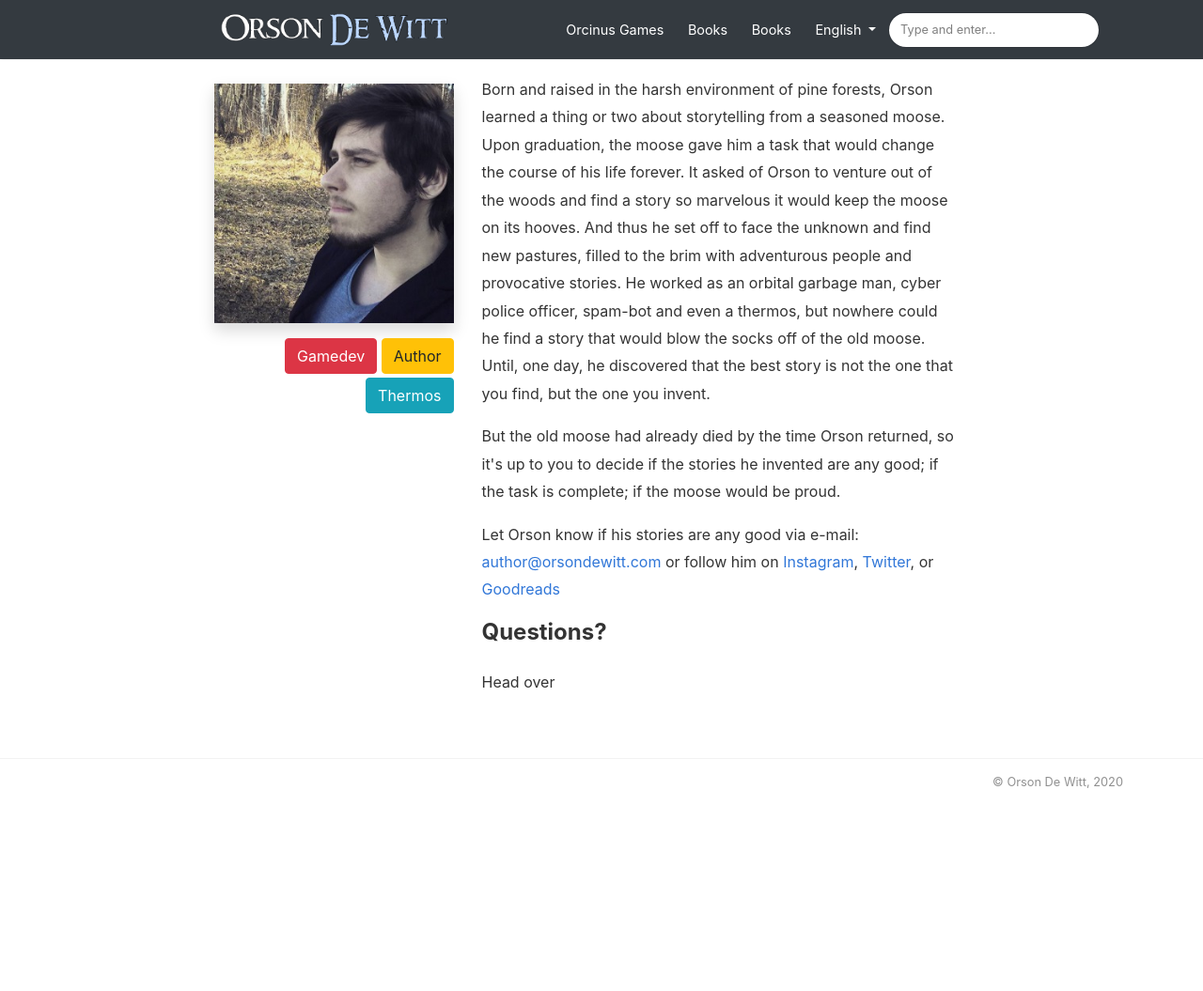
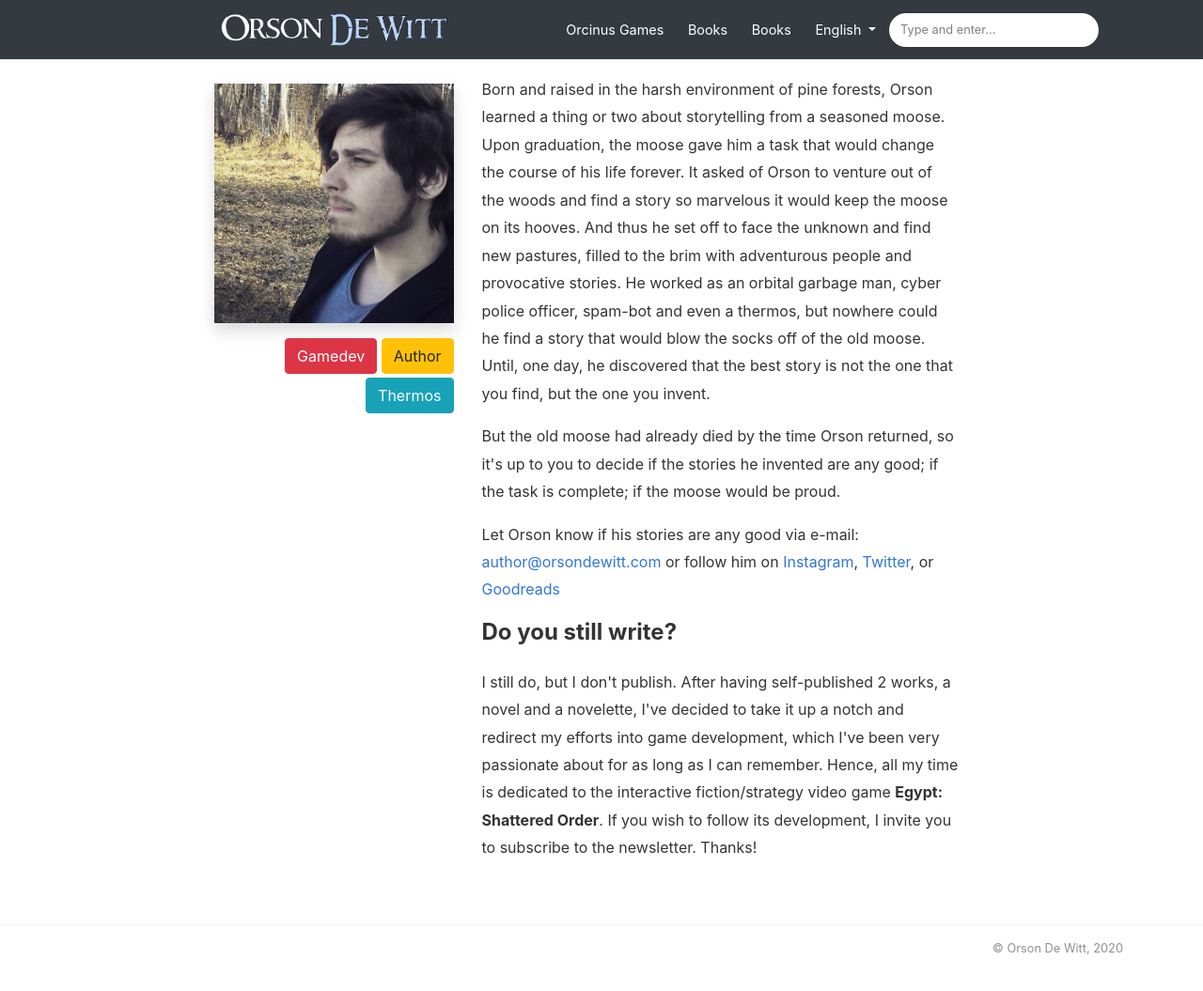
Before and after one commit to OrsonDWitt/OrsonDWitt.github.io, a Jekyll site: the page built from _pages/about.md, in a window 1280 px wide and 1093 px high. Shown: the top 1055 px of the window at 94% size. Built offline with Jekyll 4.4.1, drawn with Linux system fonts in a browser that asks for light colours; nearby versions of some CDN libraries.

Commit message:
Update about.md

```diff
--- a/_pages/about.md
+++ b/_pages/about.md
@@ -23,5 +23,5 @@ Let Orson know if his stories are any good via e-mail: <a href="mailto:author@or
 <a href="https://www.goodreads.com/OrsonDeWitt" target="_blank" alt="Goodreads" title="Follow on Goodreads">Goodreads</a>
 </p>
 
-<h4>Questions?</h4>
-<p>Head over</p>
+<h4>Do you still write?</h4>
+<p>I still do, but I don't publish. After having self-published 2 works, a novel and a novelette, I've decided to take it up a notch and redirect my efforts into game development, which I've been very passionate about for as long as I can remember. Hence, all my time is dedicated to the interactive fiction/strategy video game <strong>Egypt: Shattered Order</strong>. If you wish to follow its development, I invite you to subscribe to the newsletter. Thanks!</p>
```
